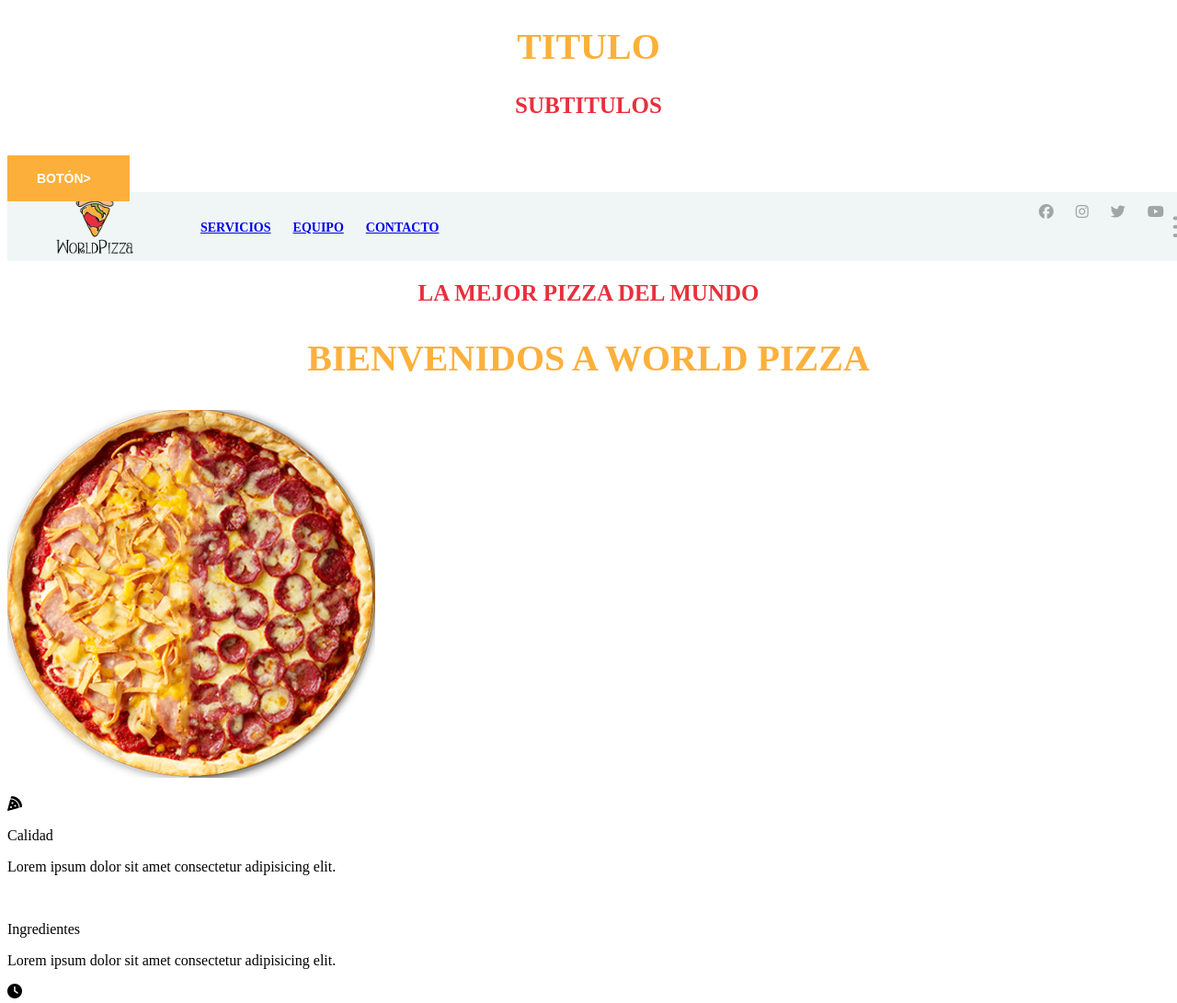
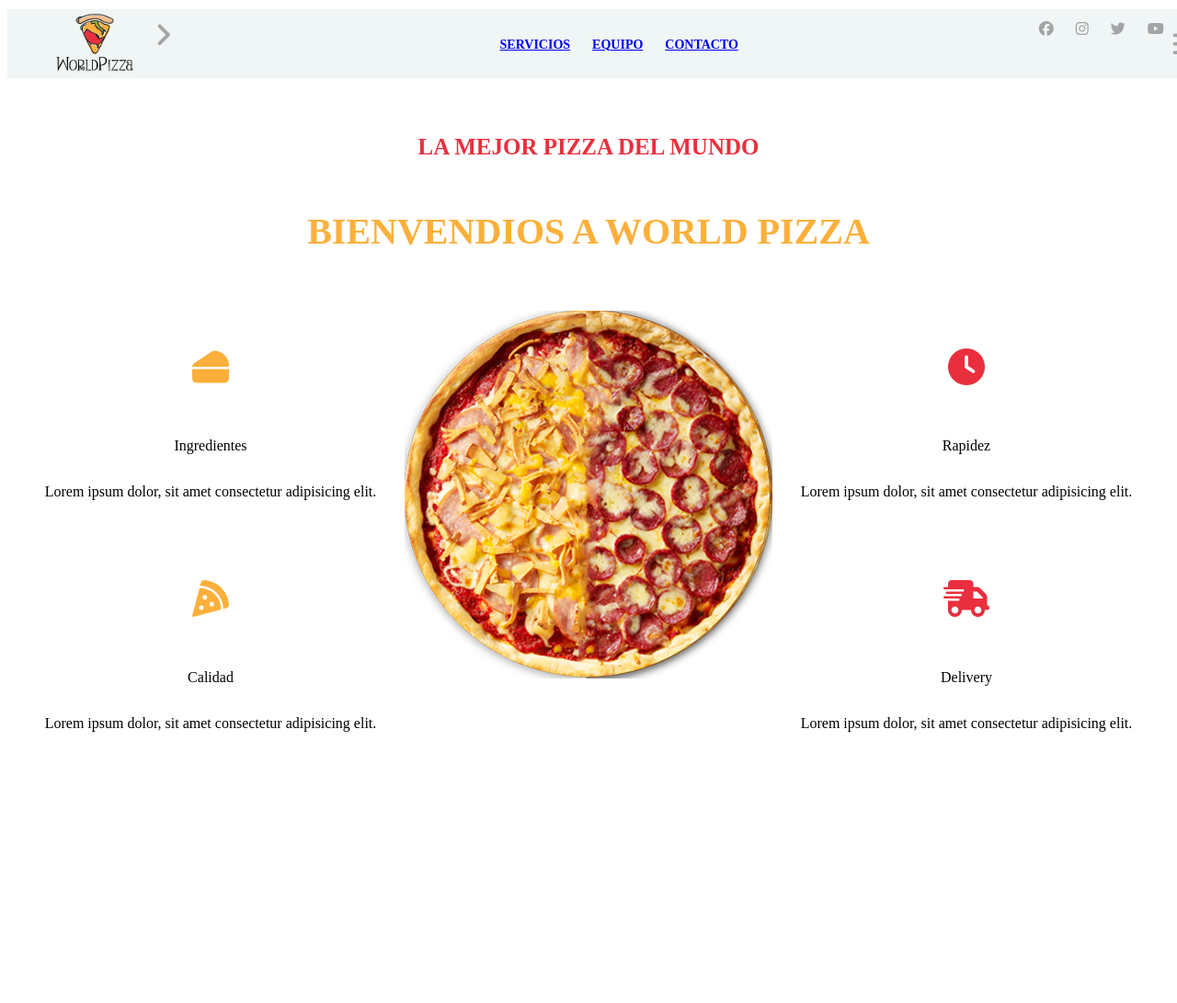
Before and after one commit to IDAI-MA2025/PF-edhernaan, a plain HTML site: page index.html in a window 1280 px wide. Shown: the top 1091 px of the page at 92% size. After the commit the page ends 973 px from the top, so only its background shows below. Drawn offline with Linux system fonts and the light colour scheme.

Commit message:
clase 15/07/25

```diff
--- a/css/estilos.css
+++ b/css/estilos.css
@@ -134,7 +134,127 @@
 .menu-principal i:hover{
      color: var(--color-secundario);
 }
+#servicios{
+     height: 100vh;
+     background: white;
+     padding: 40px;
+}
 
+.servicios-titulos{
+     display: flex;
+     justify-content: center;
+     align-items: center;
+     flex-direction: column;
+}
+
+.servicios-container{
+     margin-top: 30px;
+     display: grid;
+     grid-template-columns: repeat(3, 1fr);
+     grid-template-rows: repeat(2, auto);
+     grid-gap: 30px;
+
+     grid-template-areas: "ingredientes  imagen    rapidez"
+                          "calidad  imagen    delivery"   ;
+}
+
+.calidad{
+     grid-row: calidad;
+     grid-column: calidad;
+}
+
+.ingredientes{
+     grid-row: ingredientes;
+     grid-column: ingredientes;
+}
+
+.rapidez{
+     grid-row: rapidez;
+     grid-column: rapidez;
+}
+
+.delivery{
+     grid-row: delivery;
+     grid-column: delivery;
+}
+
+.imagen-central{
+     grid-row: imagen;
+     grid-column: imagen;
+     transition: all 0,5s;
+}
+
+.imagen-central:hover{
+     transform: scale(1.1);
+}
+
+.items{
+     display: flex;
+     justify-content: center;
+     align-items: center;
+     flex-direction: column;
+}
+
+.items span{
+     width: 95px;
+     font-size: 40px;
+     color: var(--color-secundario);
+
+     padding: 20px;
+     border: 5px double white;
+     border-radius: 50%;
+
+     text-align: center;
+     transition: all 0.5s;
+}
+
+.items span:hover{
+     background: var(--color-secundario);
+     color: white;
+
+}
+
+.ingredientes span,
+.calidad span{
+     color: var(--color-primario);
+}
+
+.ingredientes span:hover,
+.calidad span:hover{
+     background: var(--color-secundario);
+     color: white;
+}
+
+.items .titulos-item{
+     text-transform: uppercase;
+     font-size: 15px;
+     font-weight: 700;
+     text-align: center;
+}
+
+.items .text-item{
+     font-size: 14px;
+     text-align: center;
+     color: var(--color-texto);
+     font-style: italic;
+     padding: 0 20px;
+}
+
+@media screen and (max-width:850px){
+
+     .servicios-container{
+          margin-top: 50px;
+          grid-template-columns: repeat(2, 1fr);
+          grid-template-areas: "ingredientes   rapidez"
+                                "calidad   delivery";
+     }
+
+
+
+     .imagen-central{
+          display: none;
+     }
+}
 @media screen and (max-width:650px){
      .menu-principal{
           position: fixed;
--- a/index.html
+++ b/index.html
@@ -6,102 +6,100 @@
     <link rel="stylesheet" href="css/estilos.css">
     <link rel="stylesheet" href="lib/fontawesome/css/all.min.css">
     <link rel="short icon" href="img/logo.png">
-    <title>World pizza</title>
+    <title>World Pizza</title>
 </head>
 <body>
-    <h1 class="titulos">Titulo</h1>
+    <!-- <h1 class="titulos">Titulos</h1>
     <h2 class="subtitulos">Subtitulos</h2>
 
-    <button class="btn">Botón> <span></span></button>
-
-
+    <button class="btn">Boton <span>></span> </button>
+     -->
     <div class="menu-principal">
         <div class="logo" id="logo">
             <img src="img/logo.png" alt="logo">
-
         </div>
 
         <div class="menu-bar" id="menubar">
-            <nav class="enlaces">
+            <i class="fas fa-angle-right" id="btnMenuClose"></i>
+
+            <nav class="enlaces" id="enlaces">
                 <ul>
                     <li><a href="#servicios">Servicios</a></li>
                     <li><a href="#equipo">Equipo</a></li>
                     <li><a href="#contacto">Contacto</a></li>
                 </ul>
+            </nav>
 
-            </nav>
             <div class="sociales">
-                <a href="#"> <span class="fab fa-facebook"></span></a>
-                <a href="#"> <span class="fab fa-instagram"></span></a>
-                <a href="#"> <span class="fab fa-twitter"></span></a>
-                <a href="#"> <span class="fab fa-youtube"></span></a>
-
+                <a href="#"> <span class="fab fa-facebook"></span> </a>
+                <a href="#"> <span class="fab fa-instagram"></span> </a>
+                <a href="#"> <span class="fab fa-twitter"></span> </a>
+                <a href="#"> <span class="fab fa-youtube"></span> </a>
             </div>
-
         </div>
 
         <i class="fas fa-bars" id="btnMenuOpen"></i>
-
     </div>
 
-
+    <!-- SLIDER DE PRODUCTOS -->
     <section id="menu-productos">
-
-    </section>
-
-    <section id="servicios">
-        <div class="servicios-titulos">
-            <h2 class="subtitulos">La mejor pizza del mundo</h2>
-            <h1 class="titulos">Bienvenidos a World Pizza</h1>
-
-        </div>
-
-        <div class="servicios-container">
-            <div class="imagen-central">
-                <img src="img/mitad-mitad.png" alt="imagen-central">
-
-            </div>
-
-            <div class="items calidad">
-                <p><span class="fas fa-pizza-slice"></span></p>
-                <p class="titulo-item">Calidad</p>
-                <p class="texto-item">Lorem ipsum dolor sit amet consectetur adipisicing elit.
-
-            <div class="items ingredientes">
-                <p><span class="fas fa-chesse"></span></p>
-                <p class="titulo-item">Ingredientes</p>
-                <p class="texto-item">Lorem ipsum dolor sit amet consectetur adipisicing elit.</p>
-            </div>
-
-            <div class="items rapidez">
-                <p><span class="fas fa-clock"></span></p>
-                <p class="titulo-item">Rapidez</p>
-                <p class="texto-item">Lorem ipsum dolor sit amet consectetur adipisicing elit.</p>
-            </div>
-
-            <div class="items delivery">
-                <p><span class="fas fa-shipping-fas"></span></p>
-                <p class="titulo-item">Delivery</p>
-                <p class="texto-item">Lorem ipsum dolor sit amet consectetur adipisicing elit.</p>
-            </div>
-
-        </div>
-
-    </section>
-
-    <section id="equipo">
-
-    </section>
-
-    <section id="contacto">
 
     </section>
 
 
 
 
+    <!-- SECCION DE SERVICIOS -->
+    <section id="servicios">
+        <div class="servicios-titulos">
+            <h2 class="subtitulos">La mejor pizza del mundo</h2>
+            <h1 class="titulos">Bienvendios a World Pizza</h1>
+        </div>
+        <div class="servicios-container">
+            <div class="imagen-central">
+                <img src="img/mitad-mitad.png" alt="imagen-central">
+            </div>
+
+            <div class="items calidad">
+                <p><span class="fas fa-pizza-slice"></span></p>
+                <p class="titulo-item">Calidad</p>
+                <p class="texto-item">Lorem ipsum dolor, sit amet consectetur adipisicing elit. </p>
+            </div>
+
+            <div class="items ingredientes">
+                <p><span class="fas fa-cheese"></span></p>
+                <p class="titulo-item">Ingredientes</p>
+                <p class="texto-item">Lorem ipsum dolor, sit amet consectetur adipisicing elit. </p>
+            </div>
+
+            <div class="items rapidez">
+                <p><span class="fas fa-clock"></span></p>
+                <p class="titulo-item">Rapidez</p>
+                <p class="texto-item">Lorem ipsum dolor, sit amet consectetur adipisicing elit. </p>
+            </div>
+
+            <div class="items delivery">
+                <p><span class="fas fa-shipping-fast"></span></p>
+                <p class="titulo-item">Delivery</p>
+                <p class="texto-item">Lorem ipsum dolor, sit amet consectetur adipisicing elit. </p>
+            </div>
+
+        </div>
+    </section>
+
+
+
+
+
+    <!-- SECCION DE EQUIPO -->
+     <section id="equipo">
+     </section>
+
+     <!-- SECCION DE CONTACTO -->
+     <section id="contacto">
+     </section>
+
 
     <script src="js/app.js"></script>
-
 </body>
 </html>
--- a/js/app.js
+++ b/js/app.js
@@ -1,19 +1,18 @@
-//Menu responsive
+// MENU RESPONSIVE
 var btnMenuOpen = document.getElementById('btnMenuOpen');
-var brnMenuClose = document.getElementById('btnMenuClose');
+var btnMenuClose = document.getElementById('btnMenuClose');
 var menubar = document.getElementById('menubar');
 
-btnMenuOpen.addEventListener('click',function(){
+btnMenuOpen.addEventListener('click', function() {
     menubar.classList.add('active');
 });
 
-btnMenuClose.addEventListener('click',function(){
+btnMenuClose.addEventListener('click', function() {
     menubar.classList.remove('active');
-
 });
 
 var enlaces = document.getElementById('enlaces');
-enlaces.addEventListener('click',function(){
+enlaces.addEventListener('click', function() {
     menubar.style.transitionDelay = '0.5s';
     menubar.classList.remove('active');
 });
```
